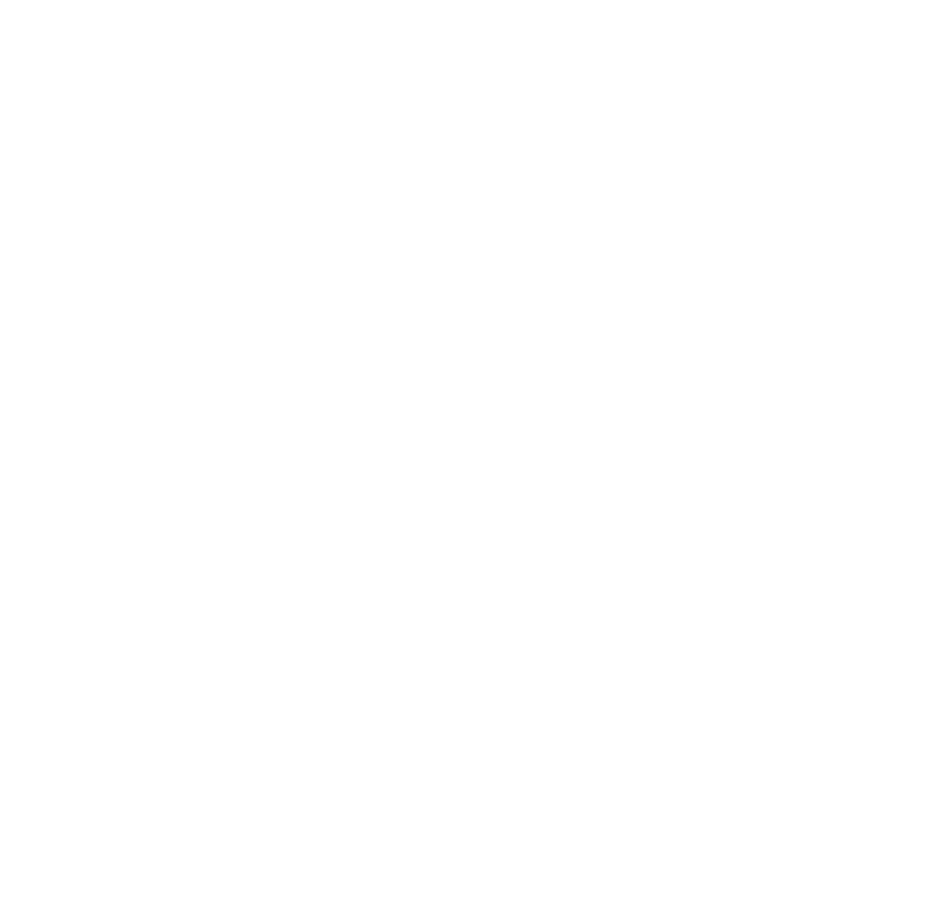
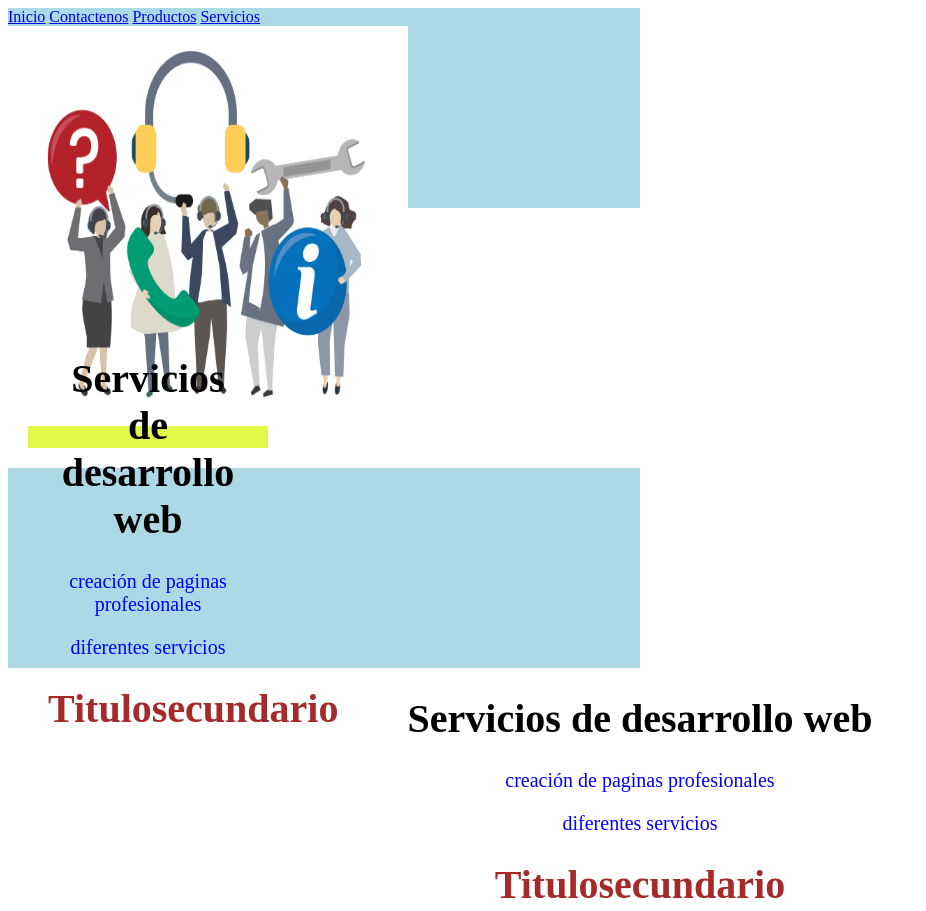
Before and after one commit to JennyRocioGutierrez/JennyRocioGutierrez.github.io, a plain HTML site: page jenny/servicios.html in a window 1280 px wide. Shown: the top 911 px of the page, without its empty margins (0-926 px from the left). Before the commit the page ends 800 px from the top, so only its background shows below. Drawn offline with Linux system fonts and the light colour scheme.

Commit message:
Add files via upload

```diff
--- /dev/null
+++ b/jenny/estilos.css
@@ -0,0 +1,39 @@
+p{
+    text-align: center;
+    font-size: 20px;
+    color: blue;
+}
+h1 {
+    font-size: 40px;
+    text-align: center;
+}
+.titulos {
+    color: brown;
+}
+#parrafo {
+    color: chocolate;
+}
+.descripcion{
+    font-size: 200px;
+}
+#identificador{
+    margin: 10 ;
+}
+#seccion1{
+    width: 200px;
+    height: 100px;
+    margin: 20px;
+    padding: 20px;
+    border: 1px solidcolor red;
+    background-color: #e1f848;
+    margin-top: 100px;
+}
+.contenedor{
+    display:flex;
+    justify-content: space-around;
+}
+.item{
+    width: 50%;
+    height: 200px;
+    background-color: lightblue;
+}
--- a/jenny/servicios.html
+++ b/jenny/servicios.html
@@ -3,9 +3,41 @@
 <head>
     <meta charset="UTF-8">
     <meta name="viewport" content="width=device-width, initial-scale=1.0">
-    <title>Servicios Profesionales/title>
+    <title>Servicios Profesionales</title>
+        <link rel="stylesheet" href="estilos.css">
 </head>
-<body><h1>Servicios de desarrollo web</h1>
-    <p>creación de paginas profesionales</p>
-</body>
+<body>
+    <div>
+        <div class="item">
+            <a href="Index.html">Inicio</a>
+            <a href="Contactenos.html">Contactenos</a>
+            <a href="productos.html">Productos</a>
+            <a href="servicios.html">Servicios</a><br>
+            <img src="servicios.jpg" alt="imagen servicios"height="400px" width="400px">
+        </div>
+
+        <div id="seccion1" class="item">
+            <h1>Servicios de desarrollo web</h1>
+            <p>creación de paginas profesionales</p>
+            <p>diferentes servicios</p>
+            <h1 id="Titulosecundario" class="titulos"> Titulosecundario </h1>
+            <body>
+        </div>
+        <div id="seccion2" class="item"></div>
+            <h1>Servicios de desarrollo web</h1>
+            <p>creación de paginas profesionales</p>
+            <p>diferentes servicios</p>
+            <h1 id="Titulosecundario" class="titulos"> Titulosecundario </h1>
+            <body>
+        </div>
+        <div id="seccion3" class="item"></div>
+            <h1>Servicios de desarrollo web</h1>
+            <p>creación de paginas profesionales</p>
+            <p>diferentes servicios</p>
+            <h1 id="Titulosecundario" class="titulos"> Titulosecundario </h1>
+            <body>
+        </div>
+    </div>
+
+
 </html>
```
Also changed, not shown: jenny/Contactenos.html (+5 -1 lines), jenny/Index.html (+16 -9 lines), jenny/estilos2.css (added), jenny/servicios.jpg (added).
